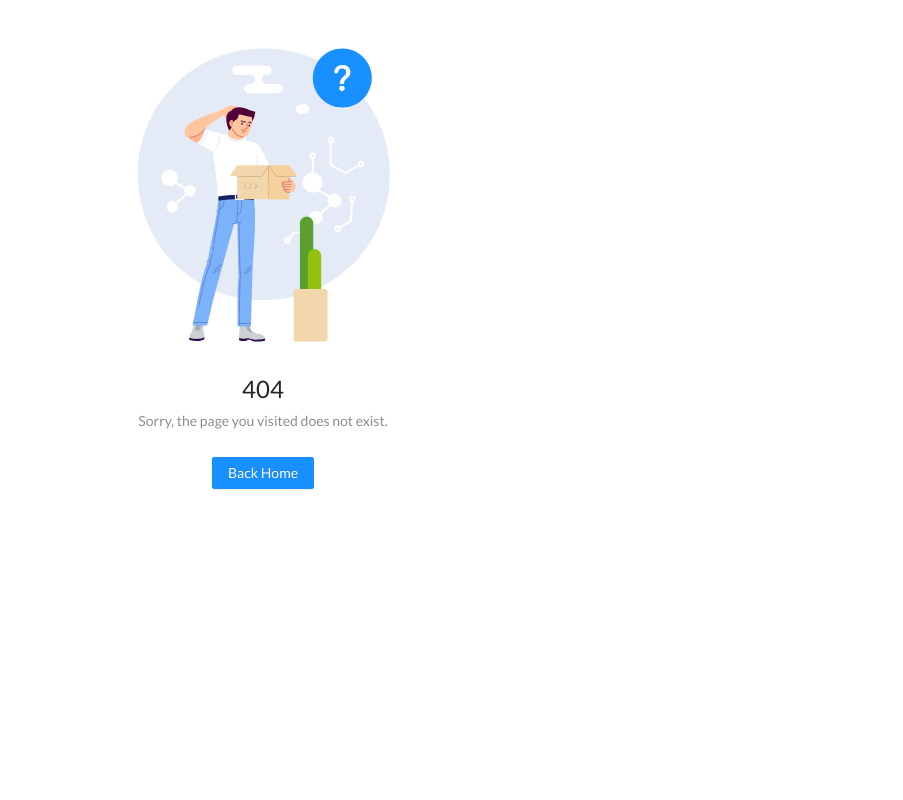
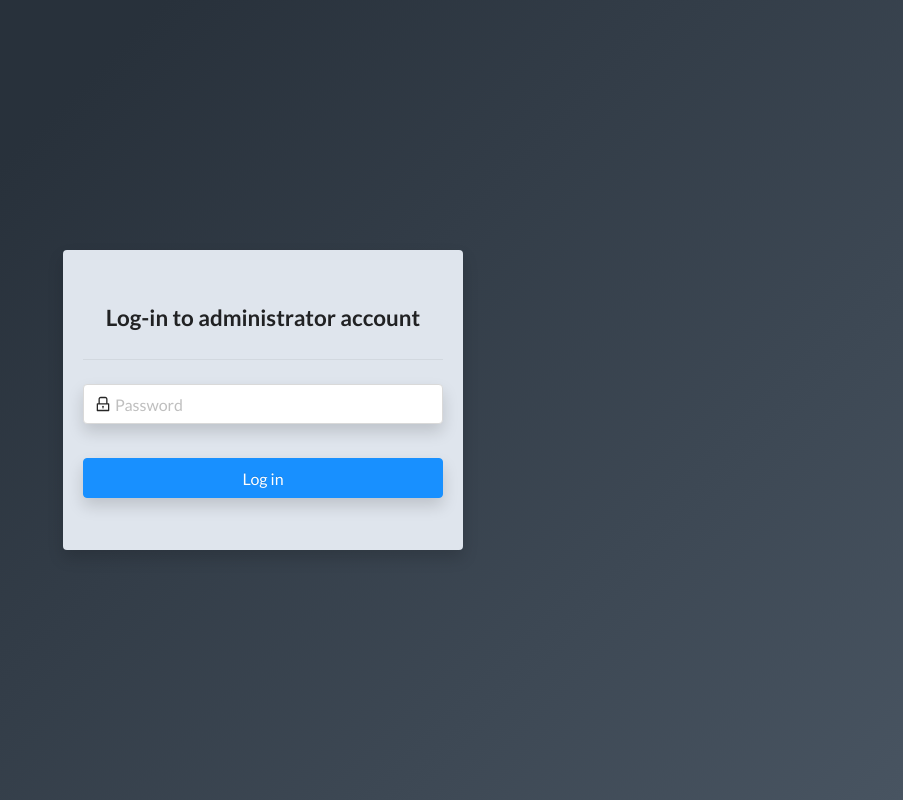
Before and after one commit to sixone0712/front_servicemanager_ts, a React (Create React App) app: page /login2 in a window 1280 px wide. Before the commit this address led to /notfound. Shown: the whole page, without its empty margins (377-1280 px from the left). Built offline with nearby package versions, Linux system fonts and the light colour scheme.

Commit message:
login 처리 추가

```diff
--- a/src/App.tsx
+++ b/src/App.tsx
@@ -1,6 +1,6 @@
-import React from 'react';
+import React, { useEffect } from 'react';
 import './App.css';
-import { Switch, Route, Redirect } from 'react-router-dom';
+import { Switch, Route, Redirect, useHistory } from 'react-router-dom';
 
 import Login from './components/Login/Login';
 import Dashboard from './components/Dashboard';
@@ -9,6 +9,32 @@ import { compose } from 'redux';
 import { DashBoardContextProvider } from './contexts/DashboardContext';
 import NotFound from './pages/404';
 
+import axios from 'axios';
+import Login2 from './components/Login/Login2';
+import * as DEFINE from './define';
+
+axios.defaults.withCredentials = true;
+
+axios.interceptors.response.use(
+  response => {
+    console.log('[axios.interceptors.response.use] response', response);
+    return response;
+  },
+  function (error) {
+    console.log('[axios.interceptors.response.use] error', error);
+    console.log(
+      '[axios.interceptors.response.use] error.response',
+      error.response,
+    );
+    if (error.response.status === 401) {
+      sessionStorage.setItem('unauthorizedError', 'true');
+      window.location.replace('/login2');
+    }
+
+    return Promise.reject(error);
+  },
+);
+
 const Provider = compose(DashBoardContextProvider);
 
 function App(): JSX.Element {
@@ -16,7 +42,9 @@ function App(): JSX.Element {
     <Provider>
       <div className="App">
         <Switch>
+          <Route exact path="/" component={RootPage} />
           <Route path="/login" component={Login} />
+          <Route path="/login2" component={Login2} />
           <Route path="/dashboard" component={Dashboard} />
           <Route path="/notfound" component={NotFound} />
           <Redirect path="*" to="/notfound" />
@@ -27,3 +55,19 @@ function App(): JSX.Element {
 }
 
 export default App;
+
+function RootPage() {
+  const history = useHistory();
+  useEffect(() => {
+    async function isValidLogin() {
+      try {
+        await axios.get(DEFINE.URL_ME);
+        history.push('/dashboard/system');
+      } catch (e) {
+        history.push('/login2');
+      }
+    }
+    isValidLogin().then(res => res);
+  });
+  return <></>;
+}
--- a/src/components/Login/Login.tsx
+++ b/src/components/Login/Login.tsx
@@ -1,22 +1,36 @@
 import React, { useState } from 'react';
 import { useHistory } from 'react-router-dom';
 import './Login.css';
+import axios from 'axios';
+import * as DEFINE from '../../define';
 
 function Login(): JSX.Element {
   const history = useHistory();
   const [name, setName] = useState('');
   const [password, setPassword] = useState('');
 
+  const onLogin = async () => {
+    try {
+      const response: any = await axios.get(
+        `${DEFINE.URL_LOGIN}?password=${password}`,
+      );
+      console.log('response', response);
+      if (response.status === 200) {
+        history.replace('/dashboard/system');
+      }
+    } catch (e) {
+      console.log(e);
+    }
+  };
+
   const onSubmit = (e: React.FormEvent<HTMLFormElement>) => {
     e.preventDefault();
-    alert('Login');
-    history.replace('/dashboard');
+    onLogin();
   };
 
   const onEnter = (e: React.KeyboardEvent<HTMLInputElement>) => {
     if (e.key === 'Enter') {
-      alert('Enter');
-      history.replace('/dashboard');
+      onLogin();
     }
   };
 
@@ -98,13 +112,12 @@ function Login(): JSX.Element {
                           onChange={onChange}
                           //noValidate
                         />
-                        {/*
-                        {errors.password.length > 0 && (
+
+                        {password.length <= 0 && (
                           <span className="text-red-700 uppercase font-bold text-xxs">
-                            {errors.password}
+                            Please Enter your password
                           </span>
                         )}
-                        */}
                       </div>
                       <div className="text-center mt-6">
                         <button
--- /dev/null
+++ b/src/components/Login/Login2.tsx
@@ -0,0 +1,140 @@
+import React, { useEffect } from 'react';
+import { Form, Input, Button, Checkbox, Row, Col, Layout, Divider } from 'antd';
+import { UserOutlined, LockOutlined } from '@ant-design/icons';
+import axios from 'axios';
+import * as DEFINE from '../../define';
+import { useHistory } from 'react-router-dom';
+import { openNotification } from '../../api/notification';
+
+function Login2() {
+  const history = useHistory();
+  const [form] = Form.useForm();
+
+  useEffect(() => {
+    const unauthorizedError = sessionStorage.getItem('unauthorizedError');
+    console.log('unauthorizedError', unauthorizedError);
+    if (unauthorizedError) {
+      sessionStorage.clear();
+      openNotification(
+        'warning',
+        'Moved to the login page',
+        `Your login has expired and has been redirected to the login page. Please log in again.`,
+      );
+    }
+  }, []);
+
+  const onFinish = async ({ password }: { password: string }) => {
+    console.log('password', password);
+    form.resetFields();
+    try {
+      const response: any = await axios.get(
+        `${DEFINE.URL_LOGIN}?password=${password}`,
+      );
+      console.log('response', response);
+      if (response.status === 200) {
+        history.replace('/dashboard/system');
+      }
+    } catch (e) {
+      console.log(e);
+      console.log('e.response', e.response);
+      if (e?.response?.status === 400)
+        openNotification(
+          'error',
+          'Error',
+          'Login failed for a invalid password.',
+        );
+      else
+        openNotification(
+          'error',
+          'Error',
+          'Login failed for a invalid password.',
+        );
+    }
+  };
+
+  return (
+    <Layout
+      style={{
+        height: '100vh',
+        backgroundColor: '#485461',
+        backgroundImage: 'linear-gradient(315deg, #485461 0%, #28313b 74%)',
+      }}
+    >
+      <Row justify="center" align="middle" style={{ height: '100vh' }}>
+        <Col>
+          <Form
+            name="normal_login"
+            className="login-form"
+            initialValues={{ remember: true }}
+            onFinish={onFinish}
+            style={{
+              width: '400px',
+              maxWidth: '400px',
+              height: '300px',
+              minHeight: '300px',
+              paddingTop: '50px',
+              paddingLeft: '20px',
+              paddingRight: '20px',
+              backgroundColor: '#DFE5ED',
+              // backgroundColor: 'white',
+              borderRadius: '0.25rem',
+              boxShadow: '0 0.5rem 1rem rgba(0,0,0,0.15)',
+            }}
+          >
+            <Form.Item>
+              <div
+                style={{
+                  fontSize: '1.4rem',
+                  fontWeight: 600,
+                  textAlign: 'center',
+                }}
+              >
+                Log-in to administrator account
+              </div>
+            </Form.Item>
+            <Divider />
+            <Form.Item
+              name="password"
+              rules={[
+                {
+                  required: true,
+                  message: 'Please input Administrator Password!',
+                },
+              ]}
+            >
+              <Input
+                size="large"
+                prefix={<LockOutlined className="site-form-item-icon" />}
+                type="password"
+                placeholder="Password"
+                style={{
+                  borderRadius: '0.25rem',
+                  boxShadow: '0 0.5rem 1rem rgba(0,0,0,0.15)',
+                }}
+              />
+            </Form.Item>
+            <Form.Item>
+              <Button
+                size="large"
+                type="primary"
+                htmlType="submit"
+                className="login-form-button"
+                style={{
+                  marginTop: '10px',
+                  width: '100%',
+                  borderRadius: '0.25rem',
+                  // backgroundColor: 'black',
+                  boxShadow: '0 0.5rem 1rem rgba(0,0,0,0.15)',
+                }}
+              >
+                Log in
+              </Button>
+            </Form.Item>
+          </Form>
+        </Col>
+      </Row>
+    </Layout>
+  );
+}
+
+export default Login2;
--- a/src/define/url.ts
+++ b/src/define/url.ts
@@ -7,3 +7,6 @@ export const URL_OS_RESTRART = URL_HOST + '/servicemanager/api/os/restart';
 export const URL_DEBUG_LOG_FILES = URL_HOST + '/servicemanager/api/files';
 export const URL_DEBUG_LOG_FILES_DOWNLOAD =
   URL_HOST + '/servicemanager/api/files/download';
+export const URL_LOGIN = URL_HOST + '/servicemanager/api/auth/login';
+export const URL_LOGOUT = URL_HOST + '/servicemanager/api/auth/logout';
+export const URL_ME = URL_HOST + '/servicemanager/api/auth/me';
```
